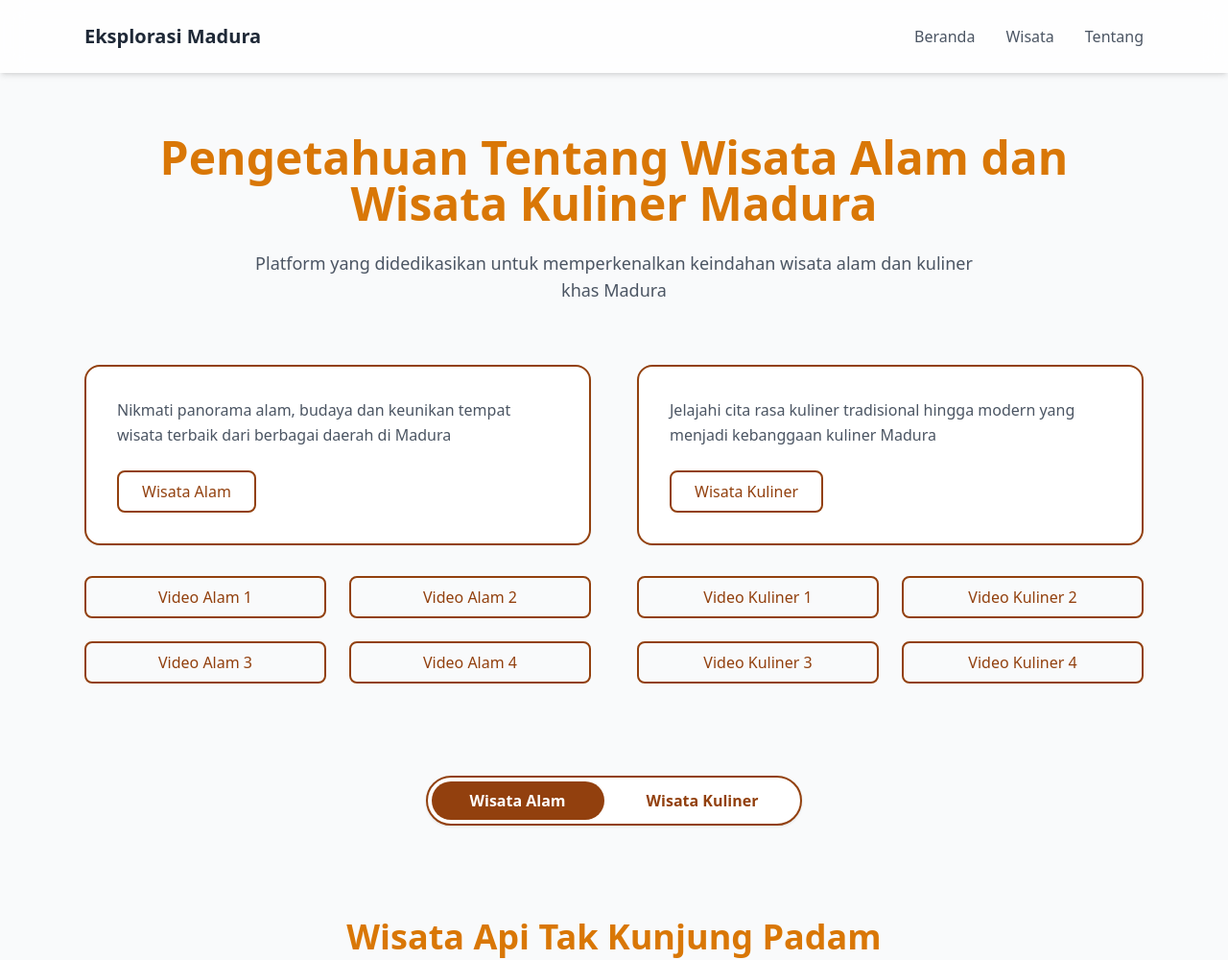
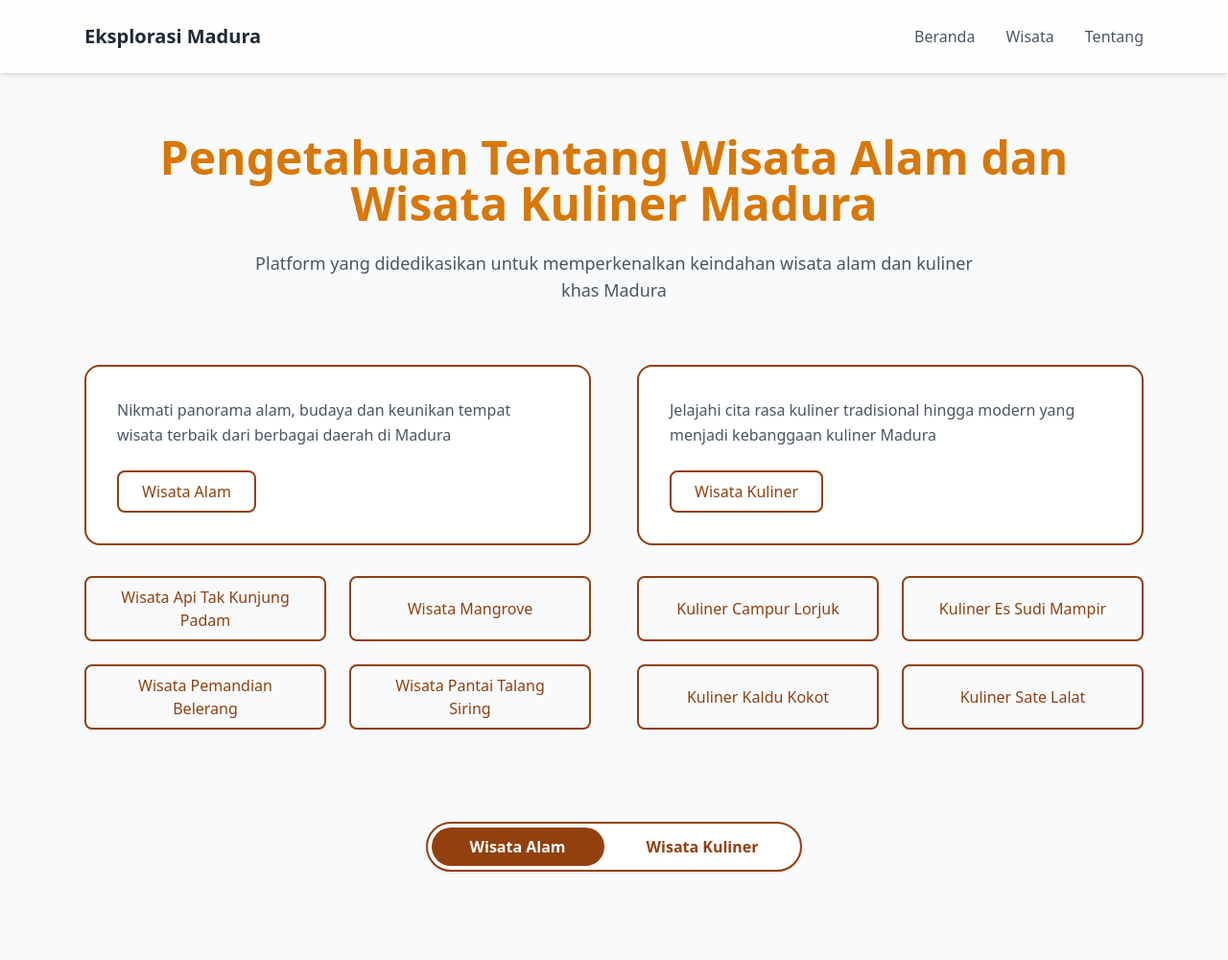
Before and after one commit to azhari-dev/eksplorasi-madura, a PHP site: page /eksplorasi-madura/ in a window 1280 px wide. Shown: the top 1000 px of the page at 96% size. Run offline with PHP 8.4, Linux system fonts and the light colour scheme; some libraries are stand-ins or nearby versions.

Commit message:
update bisa akses ke section tertentu dengan menggunakan link url

```diff
--- a/assets/js/main.js
+++ b/assets/js/main.js
@@ -77,7 +77,7 @@ const App = {
                 const href = link.getAttribute('href');
 
                 // Skip jika sudah dihandle oleh tabs manager
-                if (href.startsWith('#video-alam-') || href.startsWith('#video-kuliner-')) {
+                if (href.startsWith('#edukasi-alam-') || href.startsWith('#edukasi-kuliner-')) {
                     return;
                 }
 
--- a/assets/js/tabs.js
+++ b/assets/js/tabs.js
@@ -1,8 +1,8 @@
 class TabsManager {
     constructor() {
         this.tabs = document.querySelectorAll('.tab-button');
-        this.contents = document.querySelectorAll('.tab-content');
-        this.videoButtons = document.querySelectorAll('a[href^="#video-alam-"], a[href^="#video-kuliner-"]');
+        this.contents = document.querySelectorAll('.content-section');
+        this.navButtons = document.querySelectorAll('a[href^="#edukasi-alam-"], a[href^="#edukasi-kuliner-"]');
         this.cardButtons = document.querySelectorAll('.cards-section button');
 
         this.init();
@@ -13,9 +13,17 @@ class TabsManager {
      */
     init() {
         this.bindTabEvents();
-        this.bindVideoButtonEvents();
+        this.bindNavButtonEvents();
         this.bindCardButtonEvents();
         this.setupInitialState();
+
+        // Mekanisme 2: hash URL
+        this.handleNavigation(window.location.hash);
+
+        // Back/forward browser
+        window.addEventListener('popstate', () => {
+            this.handleNavigation(window.location.hash);
+        });
     }
 
     /**
@@ -23,7 +31,7 @@ class TabsManager {
      */
     setupInitialState() {
         // Pastikan tab wisata alam aktif secara default
-        this.activateTab('tab-alam', 'content-alam');
+        this.activateTab('btn-alam', 'alam-content');
     }
 
     /**
@@ -43,7 +51,7 @@ class TabsManager {
      * @param {HTMLElement} tab - Tab yang diklik
      */
     handleTabClick(tab) {
-        const targetId = tab.id === 'tab-alam' ? 'content-alam' : 'content-kuliner';
+        const targetId = tab.id === 'btn-alam' ? 'alam-content' : 'kuliner-content';
         this.activateTab(tab.id, targetId);
     }
 
@@ -52,42 +60,92 @@ class TabsManager {
      * @param {string} tabId - ID tab yang akan diaktifkan
      * @param {string} contentId - ID konten yang akan ditampilkan
      */
+    // activateTab(tabId, contentId) {
+    //     // Reset semua tabs
+    //     this.tabs.forEach(tab => {
+    //         tab.classList.remove('active', 'bg-amber-800', 'text-white');
+    //         tab.classList.add('text-amber-800');
+    //     });
+
+    //     // Aktifkan tab yang dipilih
+    //     const activeTab = document.getElementById(tabId);
+    //     if (activeTab) {
+    //         activeTab.classList.add('active', 'bg-amber-800', 'text-white');
+    //         activeTab.classList.remove('text-amber-800');
+    //     }
+
+    //     // Sembunyikan semua konten
+    //     this.contents.forEach(content => {
+    //         content.classList.add('hidden');
+    //     });
+
+    //     // Tampilkan konten yang sesuai
+    //     const activeContent = document.getElementById(contentId);
+    //     if (activeContent) {
+    //         activeContent.classList.remove('hidden');
+    //     }
+    // }
+
     activateTab(tabId, contentId) {
         // Reset semua tabs
         this.tabs.forEach(tab => {
             tab.classList.remove('active', 'bg-amber-800', 'text-white');
             tab.classList.add('text-amber-800');
+            tab.setAttribute('aria-selected', 'false');
         });
-
         // Aktifkan tab yang dipilih
         const activeTab = document.getElementById(tabId);
         if (activeTab) {
             activeTab.classList.add('active', 'bg-amber-800', 'text-white');
             activeTab.classList.remove('text-amber-800');
+            activeTab.setAttribute('aria-selected', 'true');
         }
-
         // Sembunyikan semua konten
         this.contents.forEach(content => {
             content.classList.add('hidden');
+            content.setAttribute('aria-hidden', 'true');
         });
-
         // Tampilkan konten yang sesuai
         const activeContent = document.getElementById(contentId);
         if (activeContent) {
             activeContent.classList.remove('hidden');
+            activeContent.setAttribute('aria-hidden', 'false');
         }
     }
 
     /**
      * Bind event listeners untuk tombol video
      */
-    bindVideoButtonEvents() {
-        this.videoButtons.forEach(btn => {
+    bindNavButtonEvents() {
+        this.navButtons.forEach(btn => {
             btn.addEventListener('click', (e) => {
                 e.preventDefault();
                 this.handleVideoButtonClick(btn);
             });
         });
+
+        this.navButtons.forEach(button => {
+            button.addEventListener('click', (e) => {
+                e.preventDefault();
+                const hash = button.getAttribute('href');
+                history.pushState(null, null, hash);
+                this.handleNavigation(hash);
+            });
+        });
+    }
+
+    handleNavigation(hash) {
+        if (!hash) {
+            this.activateTab('btn-alam', 'alam-content');
+            return;
+        }
+        const targetElement = document.querySelector(hash);
+        if (!targetElement) return;
+        const category = hash.includes('alam') ? 'alam' : 'kuliner';
+        this.activateTab(`btn-${category}`, `${category}-content`);
+        setTimeout(() => {
+            targetElement.scrollIntoView({ behavior: 'smooth', block: 'start' });
+        }, 100);
     }
 
     /**
@@ -100,14 +158,14 @@ class TabsManager {
 
         if (targetElement) {
             // Tentukan parent section
-            const parentSection = targetElement.closest('.tab-content');
+            const parentSection = targetElement.closest('.content-section');
 
             if (parentSection) {
                 // Aktifkan tab yang sesuai
-                if (parentSection.id === 'content-kuliner') {
-                    this.activateTab('tab-kuliner', 'content-kuliner');
+                if (parentSection.id === 'kuliner-content') {
+                    this.activateTab('btn-kuliner', 'kuliner-content');
                 } else {
-                    this.activateTab('tab-alam', 'content-alam');
+                    this.activateTab('btn-alam', 'alam-content');
                 }
 
                 // Scroll ke element setelah tab aktif
@@ -138,9 +196,9 @@ class TabsManager {
         const buttonText = btn.textContent.trim();
 
         if (buttonText.includes('Alam')) {
-            this.activateTab('tab-alam', 'content-alam');
+            this.activateTab('btn-alam', 'alam-content');
         } else if (buttonText.includes('Kuliner')) {
-            this.activateTab('tab-kuliner', 'content-kuliner');
+            this.activateTab('btn-kuliner', 'kuliner-content');
         }
 
         // Scroll ke section wisata
@@ -174,7 +232,7 @@ class TabsManager {
      * @returns {HTMLElement|null} Content yang sedang aktif
      */
     getActiveContent() {
-        return document.querySelector('.tab-content:not(.hidden)');
+        return document.querySelector('.content-section:not(.hidden)');
     }
 
     /**
@@ -183,9 +241,9 @@ class TabsManager {
      */
     switchTab(tabType) {
         if (tabType === 'alam') {
-            this.activateTab('tab-alam', 'content-alam');
+            this.activateTab('btn-alam', 'alam-content');
         } else if (tabType === 'kuliner') {
-            this.activateTab('tab-kuliner', 'content-kuliner');
+            this.activateTab('btn-kuliner', 'kuliner-content');
         }
     }
 
@@ -199,9 +257,9 @@ class TabsManager {
         if (!activeTab) return false;
 
         if (tabType === 'alam') {
-            return activeTab.id === 'tab-alam';
+            return activeTab.id === 'btn-alam';
         } else if (tabType === 'kuliner') {
-            return activeTab.id === 'tab-kuliner';
+            return activeTab.id === 'btn-kuliner';
         }
 
         return false;
@@ -214,7 +272,7 @@ class TabsManager {
         // Event listeners akan otomatis dibersihkan saat page unload
         this.tabs = null;
         this.contents = null;
-        this.videoButtons = null;
+        this.navButtons = null;
         this.cardButtons = null;
     }
 }
@@ -228,14 +286,14 @@ document.addEventListener('DOMContentLoaded', function () {
         if (hash) {
             const targetElement = document.querySelector(hash);
             if (targetElement) {
-                // Cari parent .tab-content
-                const parentTabContent = targetElement.closest('.tab-content');
+                // Cari parent .content-section
+                const parentTabContent = targetElement.closest('.content-section');
                 if (parentTabContent) {
                     // Aktifkan tab yang sesuai
-                    if (parentTabContent.id === 'content-alam') {
-                        tabsManager.activateTab('tab-alam', 'content-alam');
-                    } else if (parentTabContent.id === 'content-kuliner') {
-                        tabsManager.activateTab('tab-kuliner', 'content-kuliner');
+                    if (parentTabContent.id === 'alam-content') {
+                        tabsManager.activateTab('btn-alam', 'alam-content');
+                    } else if (parentTabContent.id === 'kuliner-content') {
+                        tabsManager.activateTab('btn-kuliner', 'kuliner-content');
                     }
                 }
                 // Scroll setelah tab aktif
--- a/layout/config.php
+++ b/layout/config.php
@@ -62,17 +62,17 @@ $wisata_alam = [
     ],
     [
         'id' => 'alam-3',
+        'title' => 'Wisata Pemandian Belerang',
+        'description' => 'Deskripsi wisata alam keempat',
+        'video' => 'alam-pemandian-belerang.mp4',
+        'images' => array_map(function($i) use ($alam4) { return "$alam4/$i.png"; }, range(1, 24))
+    ],
+    [
+        'id' => 'alam-4',
         'title' => 'Wisata Pantai Talang Siring',
         'description' => 'Deskripsi wisata alam ketiga',
         'video' => 'alam-pantai-talang-siring.mp4',
         'images' => array_map(function($i) use ($alam3) { return "$alam3/$i.png"; }, range(1, 25))
-    ],
-    [
-        'id' => 'alam-4',
-        'title' => 'Wisata Pemandian Belerang',
-        'description' => 'Deskripsi wisata alam keempat',
-        'video' => 'alam-pemandian-belerang.mp4',
-        'images' => array_map(function($i) use ($alam4) { return "$alam4/$i.png"; }, range(1, 24))
     ]
 ];
 
--- a/views/home.php
+++ b/views/home.php
@@ -37,19 +37,20 @@
     <!-- Wisata Alam Buttons -->
     <div class="grid grid-cols-2 gap-6">
         <?php foreach ($wisata_alam as $index => $wisata): ?>
-            <a href="#video-alam-<?= $index + 1; ?>"
-                class="card-button bg-transparent text-center px-6 py-2 rounded-lg font-medium transition-colors">
-                Video Alam <?= $index + 1; ?>
+            <a href="#edukasi-alam-<?= $index + 1; ?>"
+                class="card-button flex items-center justify-center bg-transparent nav-button text-center px-6 py-2 rounded-lg font-medium transition-colors">
+                <!-- Edukasi Alam <?= $index + 1; ?> -->
+                <?= $wisata['title']; ?>
             </a>
         <?php endforeach; ?>
     </div>
 
     <!-- Wisata Kuliner Buttons -->
     <div class="grid grid-cols-2 gap-6">
-        <?php foreach ($wisata_kuliner as $index => $kuliner): ?>
-            <a href="#video-kuliner-<?= $index + 1; ?>"
-                class="card-button bg-transparent text-center px-6 py-2 rounded-lg font-medium transition-colors">
-                Video Kuliner <?= $index + 1; ?>
+        <?php foreach ($wisata_kuliner as $index => $wisata): ?>
+            <a href="#edukasi-kuliner-<?= $index + 1; ?>"
+                class="card-button flex items-center justify-center bg-transparent nav-button text-center px-6 py-2 rounded-lg font-medium transition-colors">
+                <?= $wisata['title']; ?>
             </a>
         <?php endforeach; ?>
     </div>
--- a/views/wisata.php
+++ b/views/wisata.php
@@ -1,18 +1,18 @@
 <!-- Toggle Buttons (Segmented Control) -->
 <section class="flex justify-center pt-8" id="wisata" role="tablist" aria-label="Pilihan Konten Wisata">
     <div class="tab-container flex rounded-full p-1 space-x-1">
-        <button id="tab-alam"
+        <button id="btn-alam"
             class="tab-button active py-2 px-10 rounded-full font-semibold bg-amber-800 text-white"
             role="tab"
             aria-selected="true"
-            aria-controls="content-alam">
+            aria-controls="alam-content">
             Wisata Alam
         </button>
-        <button id="tab-kuliner"
+        <button id="btn-kuliner"
             class="tab-button py-2 px-10 rounded-full font-semibold text-amber-800"
             role="tab"
             aria-selected="false"
-            aria-controls="content-kuliner">
+            aria-controls="kuliner-content">
             Wisata Kuliner
         </button>
     </div>
@@ -21,12 +21,12 @@
 <!-- Content Display Section -->
 <div class="mb-8">
     <!-- Wisata Alam Content -->
-    <section id="content-alam"
-        class="tab-content"
+    <section id="alam-content"
+        class="content-section visible-section"
         role="tabpanel"
-        aria-labelledby="tab-alam">
+        aria-labelledby="btn-alam">
         <?php foreach ($wisata_alam as $index => $wisata): ?>
-        <div class="video-section" id="video-alam-<?= $index + 1; ?>">
+            <div class="video-section" id="edukasi-alam-<?= $index + 1; ?>">
                 <!-- Section Title -->
                 <h3 class="text-4xl font-bold text-madura-orange text-center mb-6">
                     <?= $wisata['title']; ?>
@@ -68,12 +68,12 @@
     </section>
 
     <!-- Wisata kuliner Content -->
-    <section id="content-kuliner"
-        class="tab-content"
+    <section id="kuliner-content"
+        class="content-section"
         role="tabpanel"
-        aria-labelledby="tab-kuliner">
+        aria-labelledby="btn-kuliner">
         <?php foreach ($wisata_kuliner as $index => $wisata): ?>
-        <div class="video-section" id="video-kuliner-<?= $index + 1; ?>">
+            <div class="video-section" id="edukasi-kuliner-<?= $index + 1; ?>">
                 <!-- Section Title -->
                 <h3 class="text-4xl font-bold text-madura-orange text-center mb-6">
                     <?= $wisata['title']; ?>
```
Lines whose indentation alone changed are shown as unchanged.
